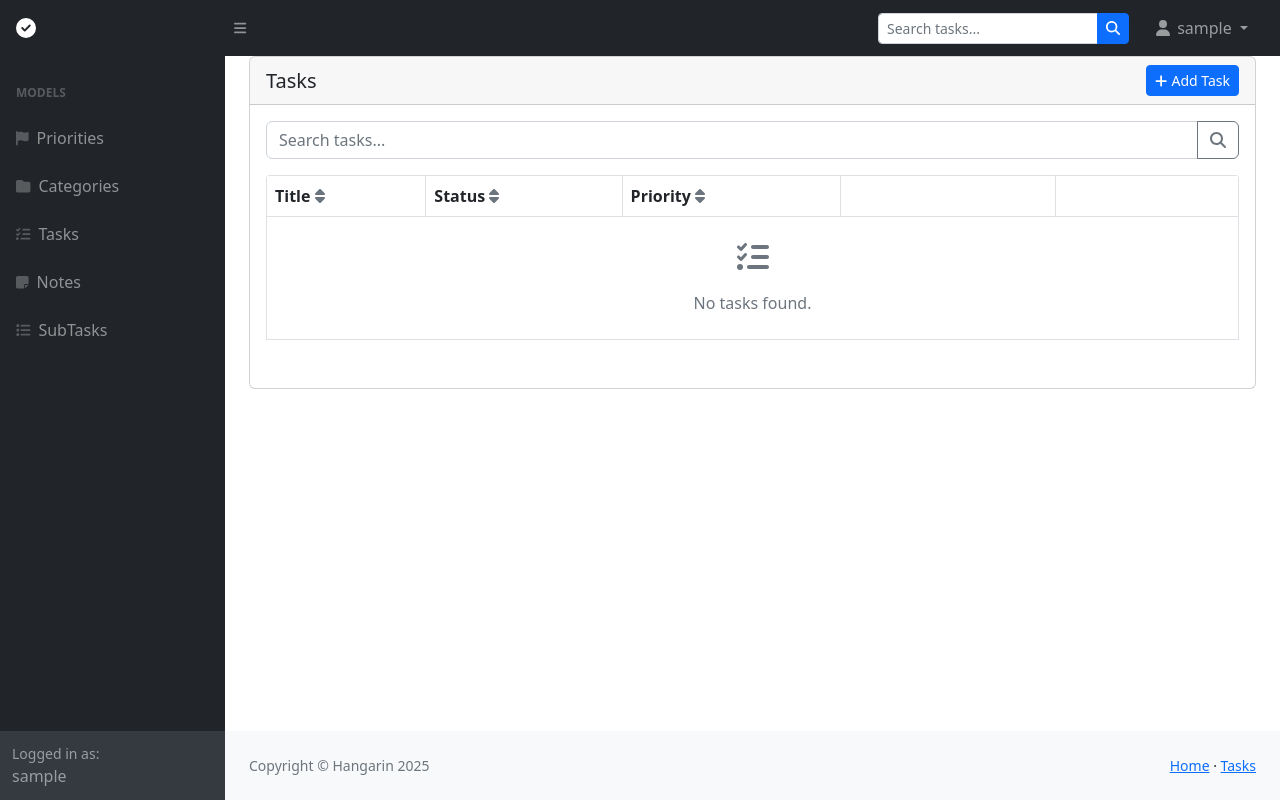
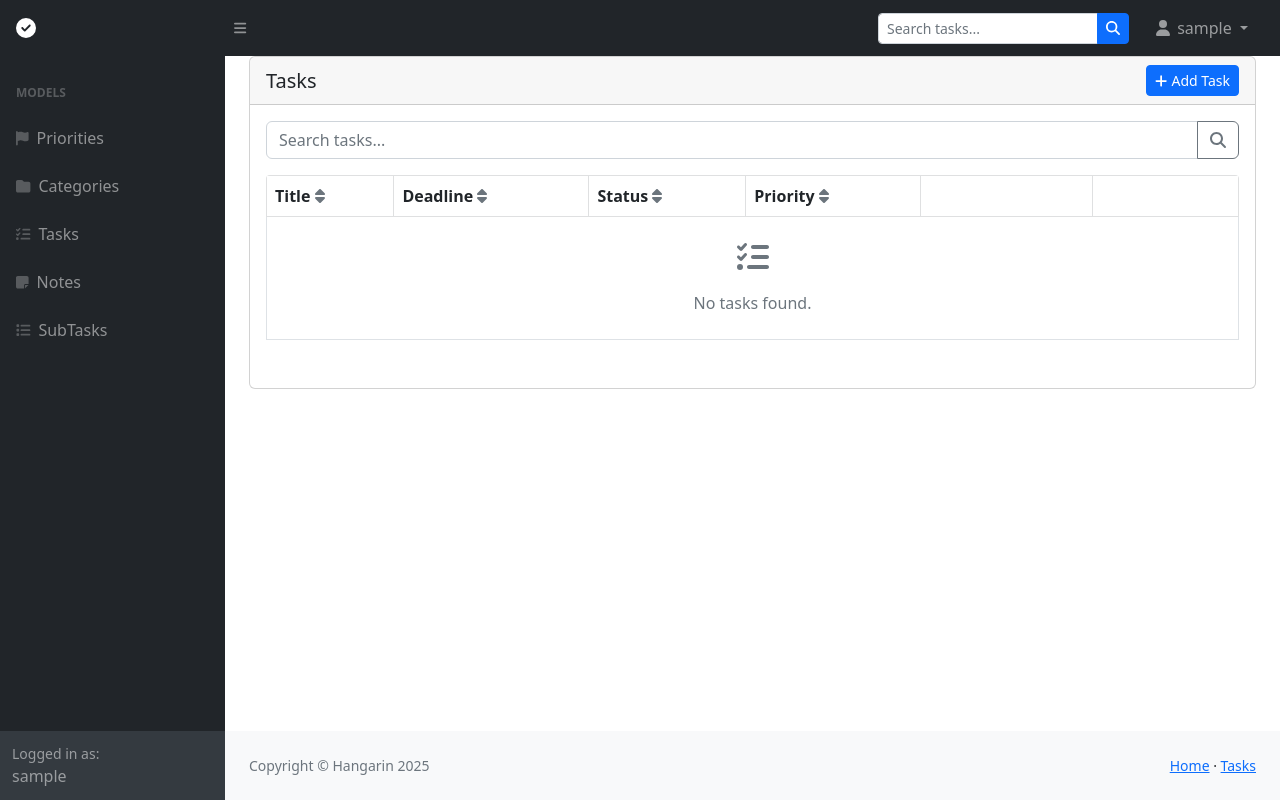
Before and after one commit to acesuus/Hangarin, a Django app: page /task/ in a window 1280 px wide. Run offline with Django 5.2, Linux system fonts and the light colour scheme; the visitor is signed in with stand-in values (Sample User, id 1); data that the repository does not hold is empty; some libraries are stand-ins or nearby versions.

Commit message:
added deadline column into tasklist

```diff
--- a/myproject/task/views.py
+++ b/myproject/task/views.py
@@ -154,10 +154,17 @@ class CategoryCreateView(SuccessMessageMixin, CreateView):
 
 
 # Task Views
+from datetime import date
+
 class TaskListView(ListView):
     model = Task
     template_name = "task_list.html"
     context_object_name = "tasks"
+
+    def get_context_data(self, **kwargs):
+        context = super().get_context_data(**kwargs)
+        context['today'] = date.today()
+        return context
 
     def get_queryset(self):
         qs = super().get_queryset().filter(user=self.request.user)
--- a/myproject/templates/task_list.html
+++ b/myproject/templates/task_list.html
@@ -42,6 +42,18 @@
                             </a>
                         </th>
                         <th>
+                            <a href="?{% if request.GET.q %}q={{ request.GET.q }}&{% endif %}order_by={% if request.GET.order_by == 'deadline' %}-{% endif %}deadline" class="text-dark text-decoration-none">
+                                Deadline
+                                {% if request.GET.order_by == 'deadline' %}
+                                    <i class="fas fa-sort-numeric-down"></i>
+                                {% elif request.GET.order_by == '-deadline' %}
+                                    <i class="fas fa-sort-numeric-up"></i>
+                                {% else %}
+                                    <i class="fas fa-sort text-muted"></i>
+                                {% endif %}
+                            </a>
+                        </th>
+                        <th>
                             <a href="?{% if request.GET.q %}q={{ request.GET.q }}&{% endif %}order_by={% if request.GET.order_by == 'status' %}-{% endif %}status" class="text-dark text-decoration-none">
                                 Status
                                 {% if request.GET.order_by == 'status' %}
@@ -74,6 +86,16 @@
                         <tr>
                             <td>{{ task.title }}</td>
                             <td>
+                                {% if task.deadline %}
+                                    <span class="badge {% if task.deadline < today %}bg-danger{% elif task.deadline == today %}bg-warning{% else %}bg-info{% endif %}">
+                                        {{ task.deadline|date:"M d, Y" }}
+                                        {% if task.deadline == today %}(Today){% endif %}
+                                    </span>
+                                {% else %}
+                                    <span class="badge bg-secondary">No deadline</span>
+                                {% endif %}
+                            </td>
+                            <td>
                                 <span class="badge bg-{% if task.status == 'Completed' %}success{% elif task.status == 'In Progress' %}warning{% else %}secondary{% endif %}">
                                     {{ task.status }}
                                 </span>
@@ -99,7 +121,7 @@
                         </tr>
                     {% empty %}
                         <tr>
-                            <td colspan="5" class="text-center py-4">
+                            <td colspan="6" class="text-center py-4">
                                 <i class="fas fa-tasks fa-2x mb-3 text-muted"></i>
                                 <p class="text-muted mb-0">No tasks found.</p>
                             </td>
```
